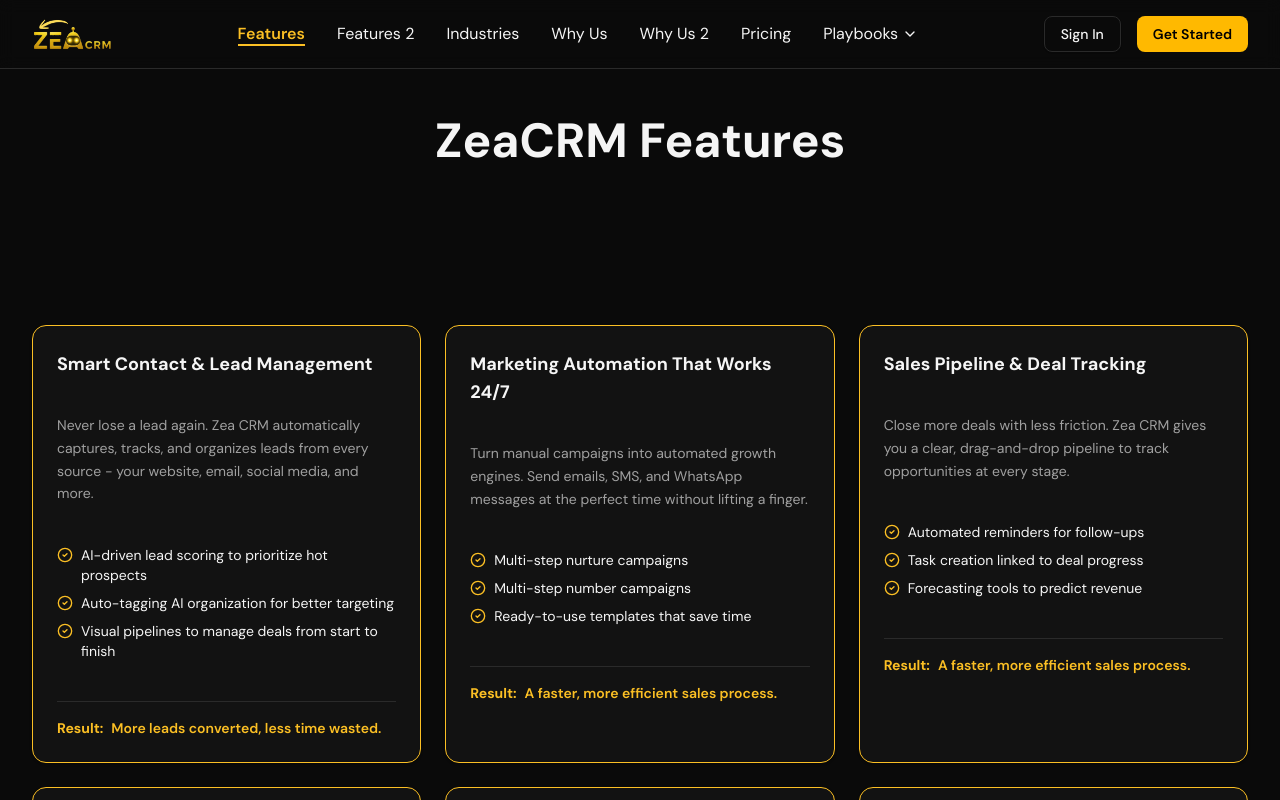
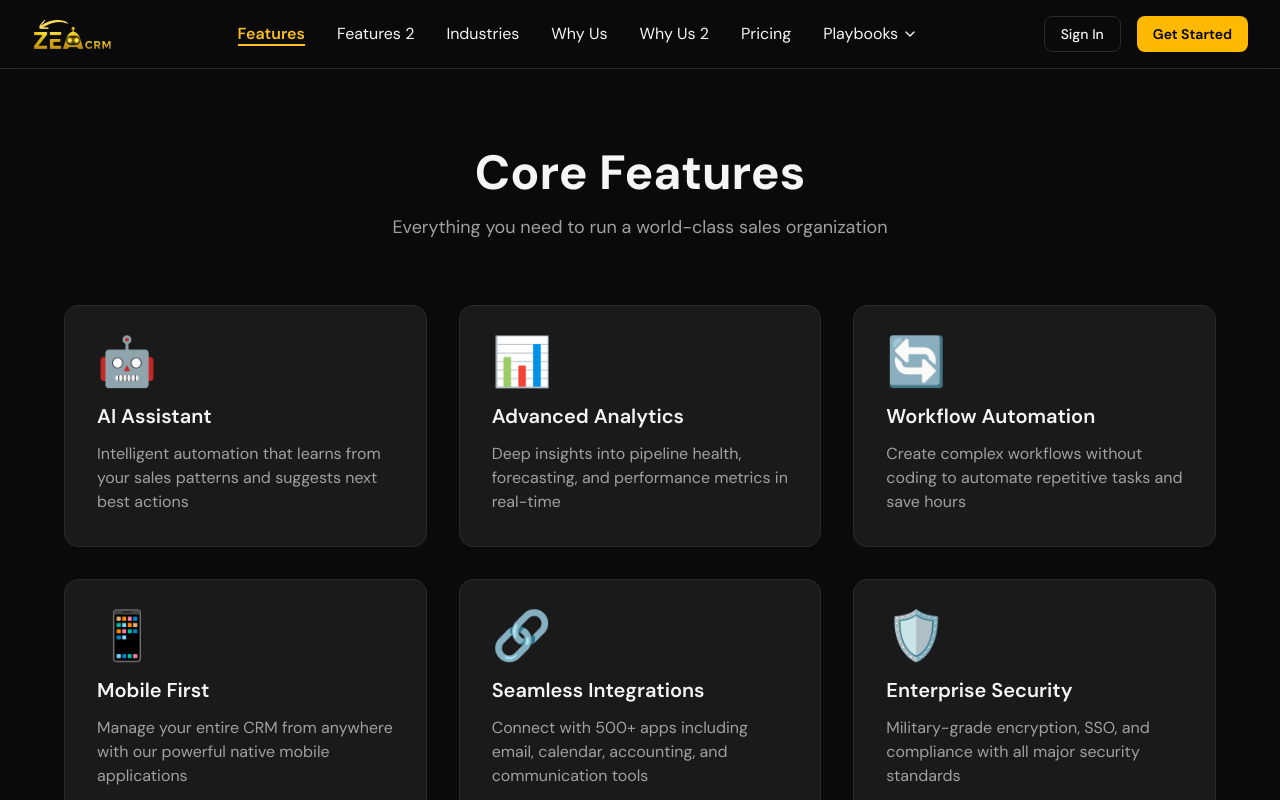
Before and after one commit to zea3dhyperx-hash/ZeaWebsiteCode, a Next.js app: page /features in a window 1280 px wide. Shown: the top 800 px of the page. Built offline with nearby package versions, Linux system fonts and the light colour scheme.

Commit message:
Added that new section in features.

```diff
--- a/app/features/page.tsx
+++ b/app/features/page.tsx
@@ -7,11 +7,13 @@ import { FeaturesAutomationSection } from "@/components/features-automation-sect
 import { FeaturesMobileSection } from "@/components/features-mobile-section"
 import { FeaturesScaleSection } from "@/components/features-scale-section"
 import { FeaturesIntegrationsSection } from "@/components/features-integrations-section"
+import { Features2Grid } from "@/components/features-2-grid"
 
 export default function FeaturesPage() {
   return (
     <main className="min-h-screen">
       <Header />
+      <Features2Grid />
       <FeaturesHeroSection />
       <FeaturesCardsSection />
       <FeaturesResultsSection />
```
